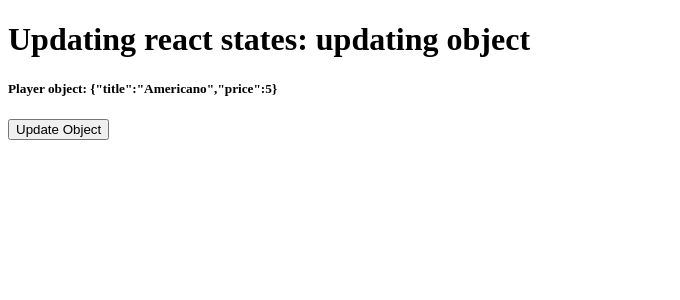
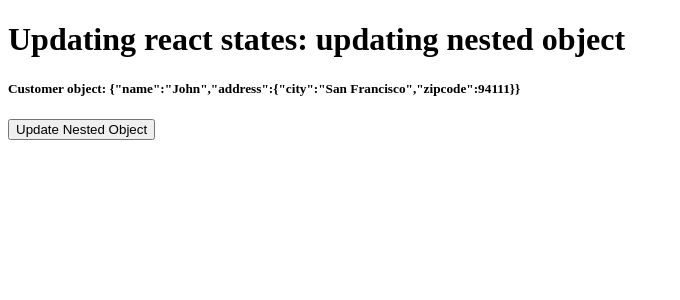
Before and after one commit to ashutosh-gole/react-app, a React (Vite) app: page / in a window 1280 px wide. Shown: the top 300 px of the page, without its empty margins (0-680 px from the left). Built offline with nearby package versions, Linux system fonts and the light colour scheme.

Commit message:
updating nested objects in react states

```diff
--- a/src/components/UpdatingState/UpdatingState.tsx
+++ b/src/components/UpdatingState/UpdatingState.tsx
@@ -1,28 +1,31 @@
 import { useState } from "react";
 
 const UpdatingState = () => {
-  const [drink, setDrink] = useState({
-    title: "Americano",
-    price: 5,
+  const [customer, setCustomer] = useState({
+    name: "John",
+    address: {
+      city: "San Francisco",
+      zipcode: 94111,
+    },
   });
 
   const handleClick1 = () => {
-    setDrink({
-      ...drink,
-      price: 10,
+    setCustomer({
+      ...customer,
+      address: { ...customer.address, city: "Pune" },
     });
   };
 
   return (
     <>
-      <h1>Updating react states: updating object</h1>
-      <h5>Player object: {JSON.stringify(drink)}</h5>
+      <h1>Updating react states: updating nested object</h1>
+      <h5>Customer object: {JSON.stringify(customer)}</h5>
       <button
         type="button"
         className={"btn btn-primary"}
         onClick={() => handleClick1()}
       >
-        Update Object
+        Update Nested Object
       </button>
     </>
   );
```
